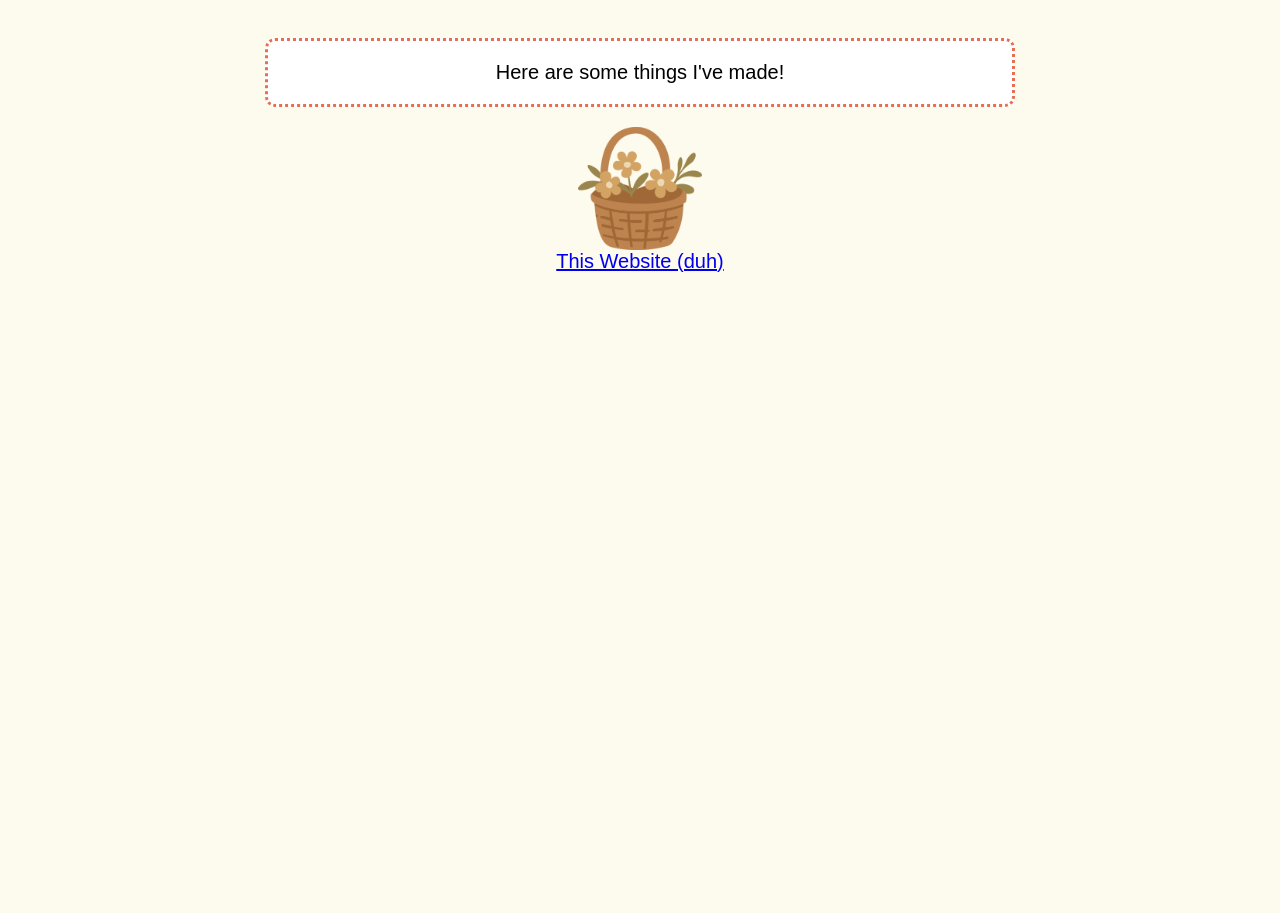
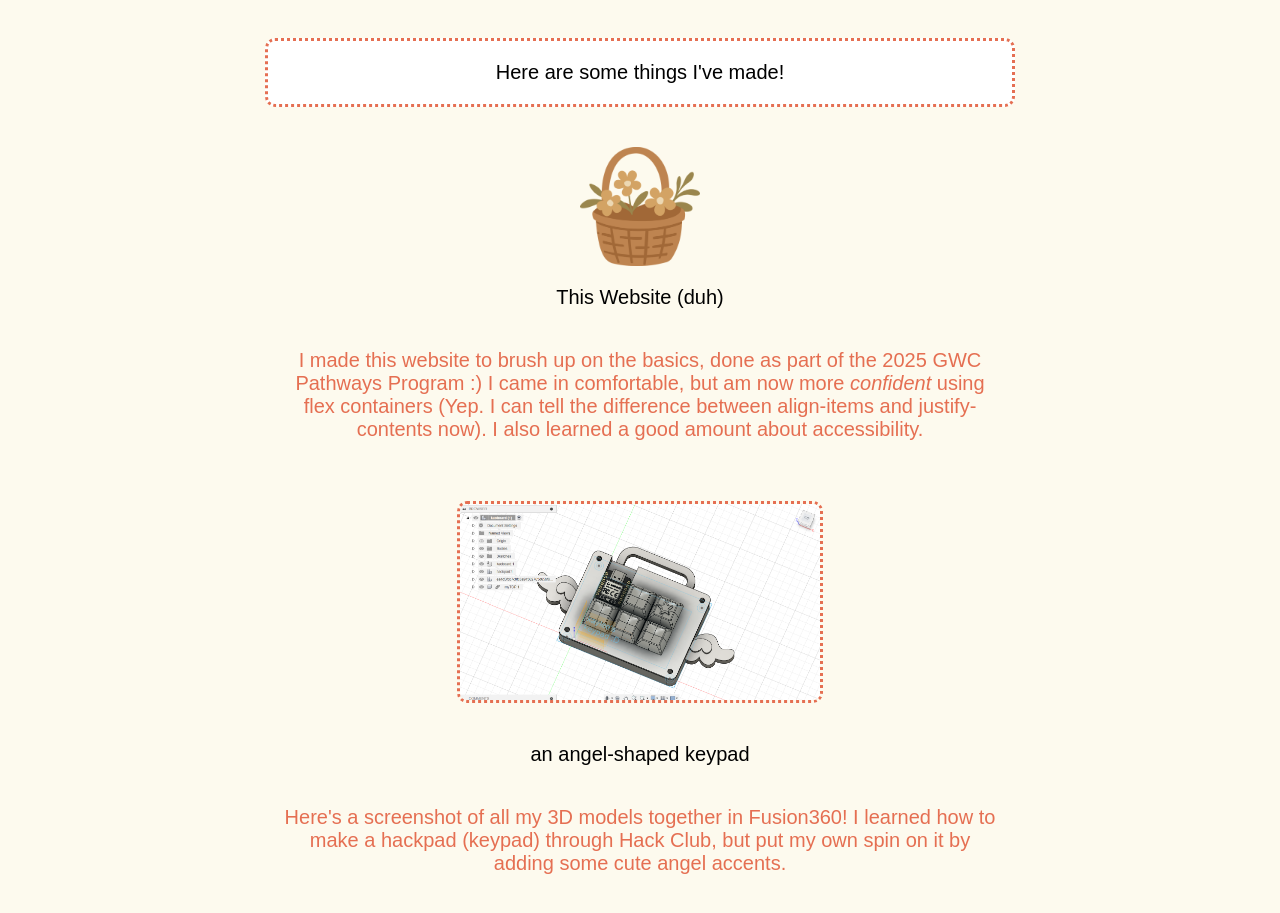
Before and after one commit to kaylz-d/gwc-site, a plain HTML site: page portfolio.html in a window 1280 px wide. Shown: the part 305-1218 px from the top of the page. Before the commit the page ends 800 px from the top, so only its background shows below. Drawn offline with Linux system fonts and the light colour scheme.

Commit message:
added to portfolio page, updated styling

```diff
--- a/portfolio.html
+++ b/portfolio.html
@@ -31,9 +31,25 @@
             </div>
         </section>
 
-        <section class="flex-container" style="flex-direction: column;">
+        <section class="flex-container" style="flex-direction: column; margin: 20px">
             <img class="img-resize" src="assets\flower_basket.png" alt="Woven basket of three orange-colored flowers.">
-            <a href="portfolio.html">This Website (duh)</a>
+            <a class="no-deco" href="portfolio.html">This Website (duh)</a>
+            <p class="caption">I made this website to brush up on the basics,
+                 done as part of the 2025 GWC Pathways Program :)
+                  I came in comfortable, but am now
+                  more <span style="font-style: italic;">confident</span>
+                  using flex containers (Yep. I can tell the difference
+                  between align-items and justify-contents now). I also
+                  learned a good amount about accessibility.</p>
+        </section>
+
+        <section class="flex-container" style="flex-direction: column; margin: 20px">
+            <img id="angel" src="assets\hackpad_fusionView.png" alt="Image of a CAD design of a keypad in the Fusion 360 viewport.">
+            <a class="no-deco" href="portfolio.html">an angel-shaped keypad</a>
+            <p class="caption">Here's a screenshot of all my 3D models
+                together in Fusion360! I learned how to make a hackpad
+                (keypad) through Hack Club, but put my own spin on it
+                by adding some cute angel accents.</p>
         </section>
 
     </main>
--- a/style.css
+++ b/style.css
@@ -86,7 +86,7 @@ li {
     line-height: 1.5;
 }
 
-li a {
+.no-deco, li a {
     text-decoration: none;
     color: black;
     /* font-size: 1.3em; */
@@ -96,6 +96,11 @@ li a {
 li a:hover {
     background-color: #e56f52;
     color: white;
+}
+
+.no-deco:hover {
+    /* background-color: #e56f52; */
+    text-decoration: wavy underline #e56f52;
 }
 
 .flex-container {
@@ -121,3 +126,17 @@ and align for vertical align */
     /* padding-inline: 20px; */
     margin: 20px auto;
 }
+
+#angel {
+    max-width: 30%;
+    height: auto;
+    border-radius: 10px;
+    border-style: dotted;
+    border-color: #e56f52;
+    margin: 20px auto;
+}
+
+.caption {
+    color: #e56f52;
+    max-width: 60%;
+}
```
Also changed, not shown: assets/hackpad_fusionView.png (added).
